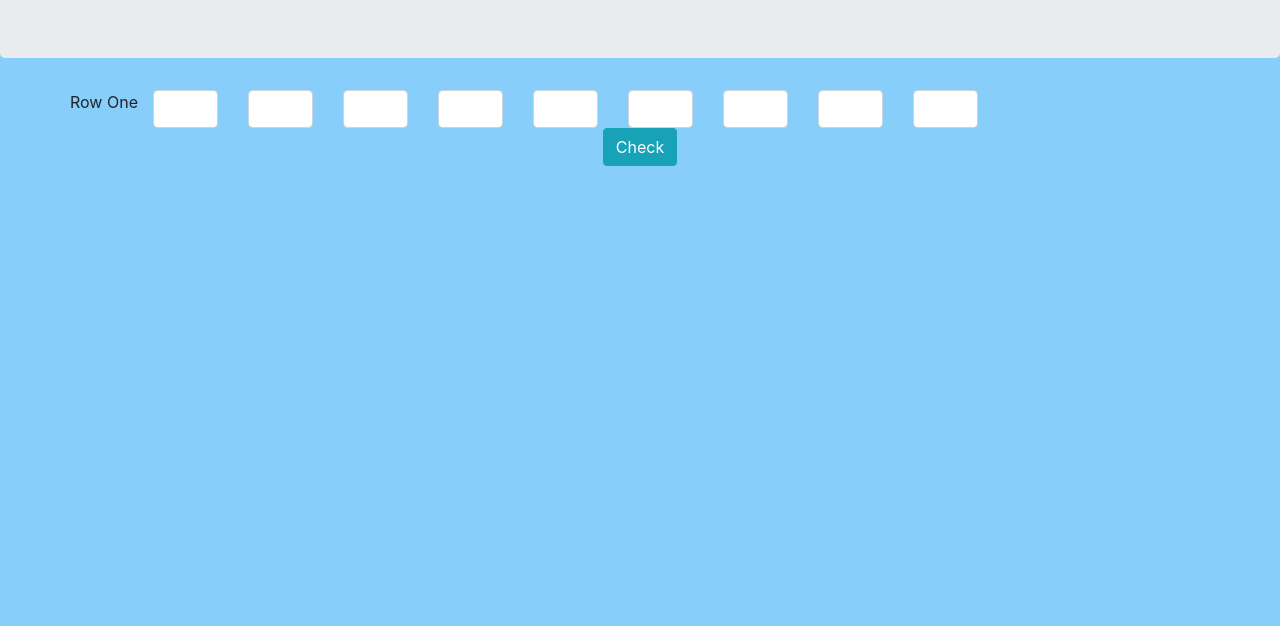
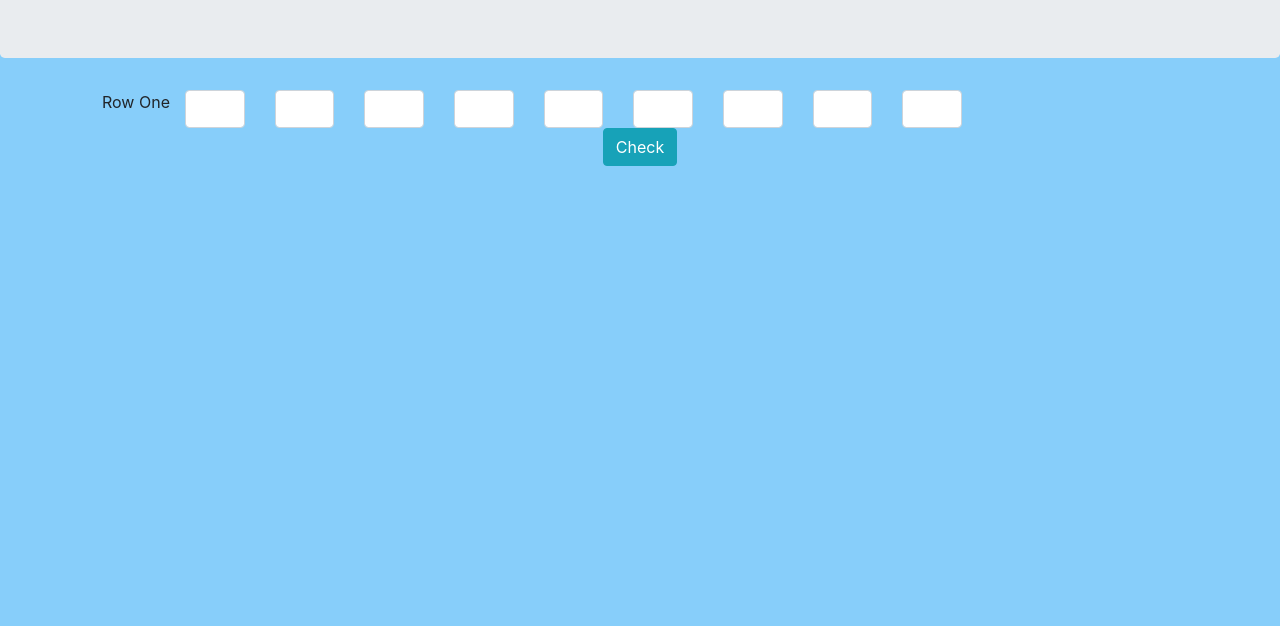
Before and after one commit to WilliamKulha/sudoku_checker, a website built with webpack: page src/index.html in a window 1280 px wide. Shown: the part 174-800 px from the top of the page. Built offline with nearby package versions, Linux system fonts and the light colour scheme.

Commit message:
Add custom styles that don't show up because I have no idea what I'm doing.

```diff
--- a/src/styles.css
+++ b/src/styles.css
@@ -1,3 +1,9 @@
 body {
   background-color: lightskyblue;
 }
+
+.my_form {
+  margin: 2em;
+  border-width:5px;
+  border-color:#000;
+}
```
